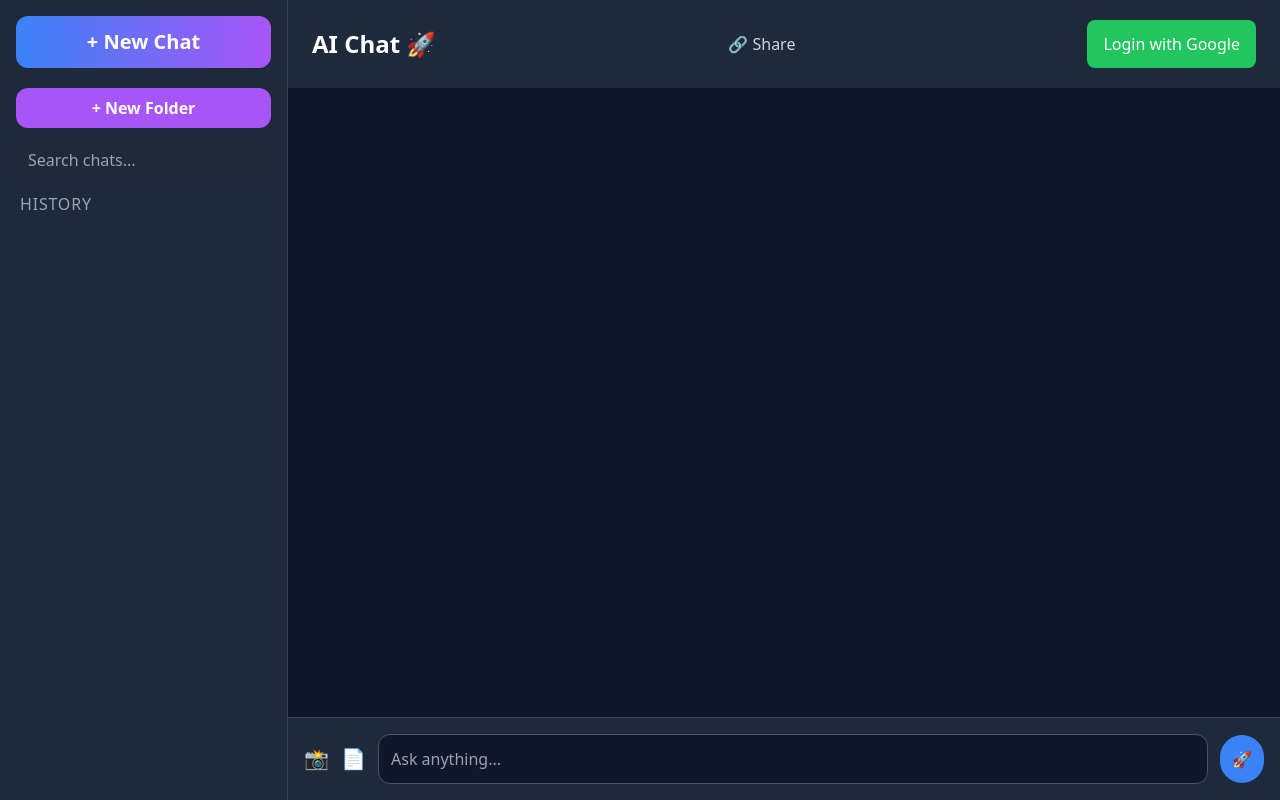
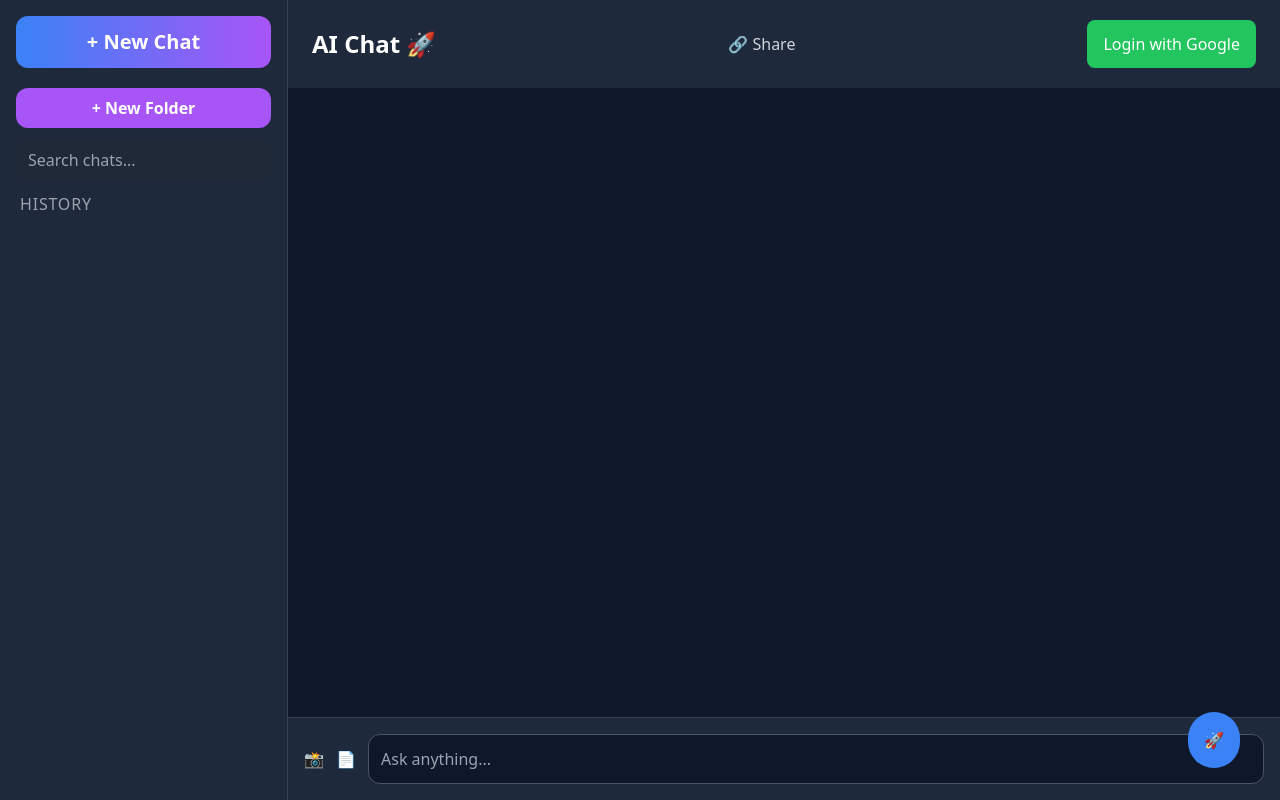
Before and after one commit to krish732006/ai-chat-frontend, a React (Create React App) app: page / in a window 1280 px wide. Built offline with nearby package versions, Linux system fonts and the light colour scheme.

Commit message:
frontend update

```diff
--- a/src/pages/Chat.js
+++ b/src/pages/Chat.js
@@ -1499,7 +1499,7 @@ function Chat() {
 
               {/* 📄 File Upload */}
             {/* <input type="file" onChange={handleFile} className="text-white" />  */}
-            <label className="cursor-pointer text-xl hover:scale-110 transition">
+            <label className="cursor-pointer">
               📸
               <input
                 type="file"
@@ -1509,7 +1509,7 @@ function Chat() {
               />
             </label>
 
-            <label className="cursor-pointer text-xl hover:scale-110 transition">
+            <label className="cursor-pointer">
               📄
               <input type="file" onChange={handleFile} hidden />
             </label>
@@ -1538,7 +1538,7 @@ function Chat() {
                   sendMessage();
                 }
               }}
-              className={`p-3 rounded-full text-white transition
+              className={`absolute top-1/2 right-3 -translate-y-1/2 sm:top-auto sm:bottom-4 sm:right-6 sm:translate-y-0 p-3 sm:p-4 rounded-full text-white transition
                         ${
                           isTyping
                             ? "bg-red-500 hover:bg-red-600"
```
